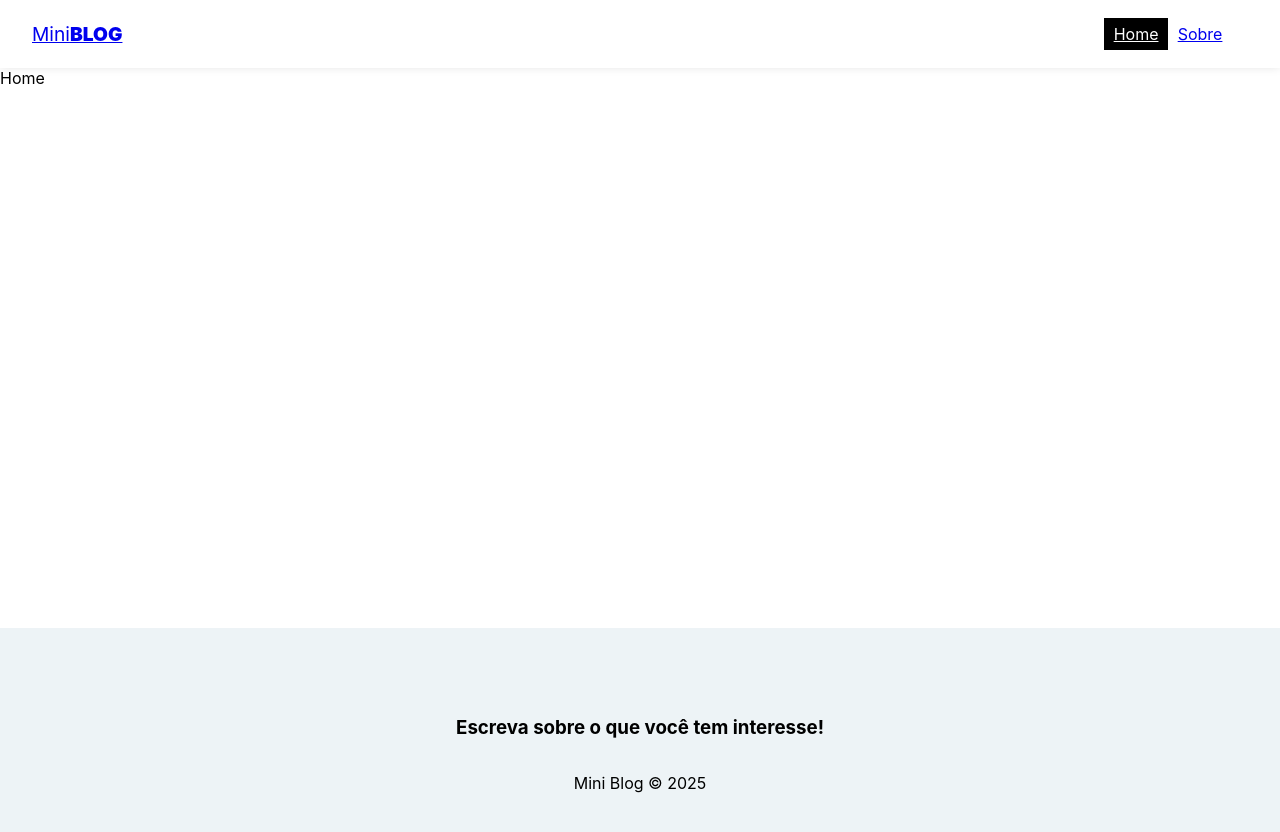
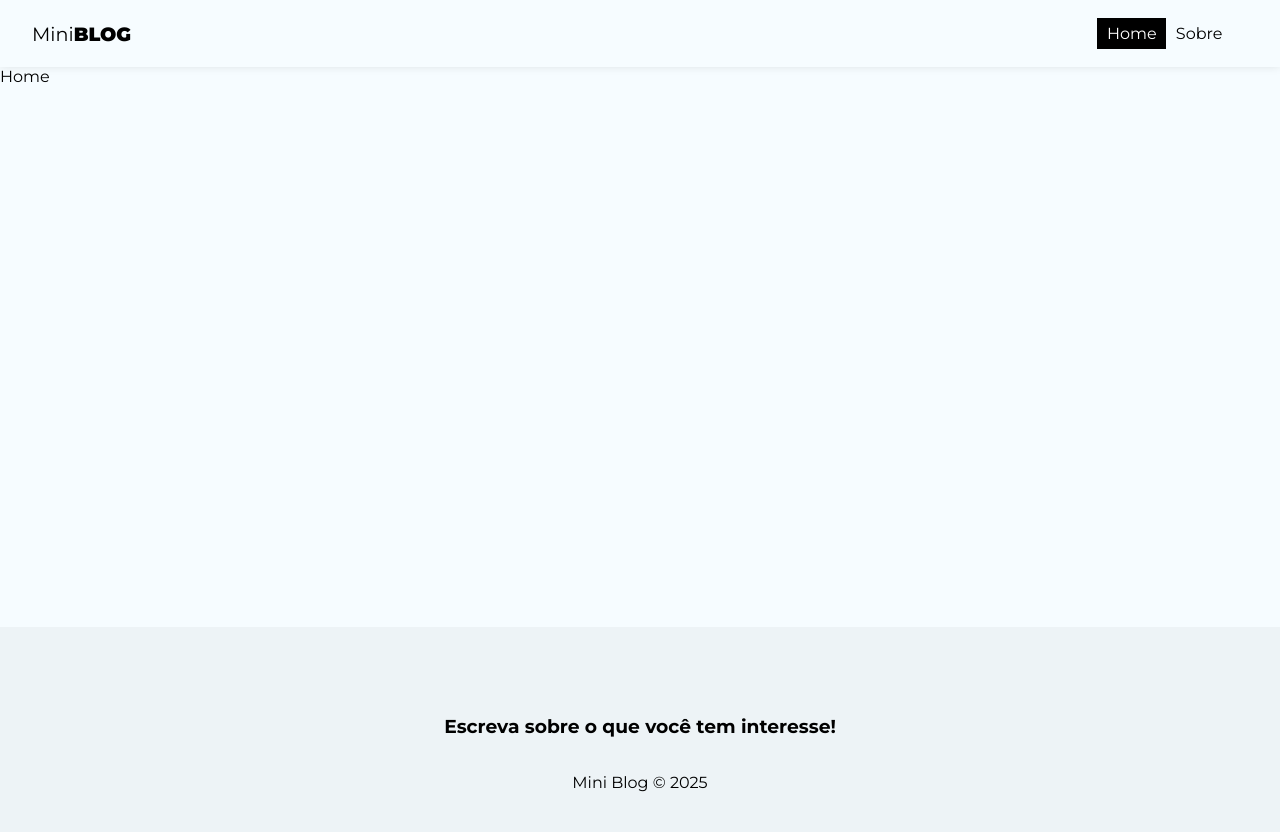
Before and after one commit to Allex-tek/miniblog, a React (Create React App) app in the folder miniblog/: page / in a window 1280 px wide. Shown: the top 832 px of the page. Built offline with nearby package versions, Linux system fonts and the light colour scheme.

Commit message:
estilo geral do projeto

```diff
--- a/miniblog/public/index.html
+++ b/miniblog/public/index.html
@@ -24,7 +24,13 @@
       work correctly both with client-side routing and a non-root public URL.
       Learn how to configure a non-root public URL by running `npm run build`.
     -->
-    <title>React App</title>
+    <title>Mini Blog</title>
+    <link rel="preconnect" href="https://fonts.googleapis.com" />
+    <link rel="preconnect" href="https://fonts.gstatic.com" crossorigin />
+    <link
+      href="https://fonts.googleapis.com/css2?family=Montserrat:ital,wght@0,100..900;1,100..900&display=swap"
+      rel="stylesheet"
+    />
   </head>
   <body>
     <noscript>You need to enable JavaScript to run this app.</noscript>
--- a/miniblog/src/index.css
+++ b/miniblog/src/index.css
@@ -1,13 +1,31 @@
 body {
-  margin: 0;
-  font-family: -apple-system, BlinkMacSystemFont, 'Segoe UI', 'Roboto', 'Oxygen',
-    'Ubuntu', 'Cantarell', 'Fira Sans', 'Droid Sans', 'Helvetica Neue',
-    sans-serif;
-  -webkit-font-smoothing: antialiased;
-  -moz-osx-font-smoothing: grayscale;
+    background-color: #F6FCFF;
+    padding: 0;
+    margin: 0;
+    font-family: "Montserrat", sans-serif;
 }
 
-code {
-  font-family: source-code-pro, Menlo, Monaco, Consolas, 'Courier New',
-    monospace;
+input::placeholder,
+textarea::placeholder {
+    font-family: "Montserrat", sans-serif;
 }
+
+input:focus,
+textarea:focus {
+    outline: none;
+}
+
+a, nav button {
+    text-decoration: none;
+    background-color: transparent;
+    border: none;
+    color: #000;
+    transition: .4s;
+    font-size: 1em;
+    cursor: pointer;
+    font-family: "Montserrat", sans-serif;
+}
+
+a:hover, nav button:hover {
+    color: #bbb;
+}
```
